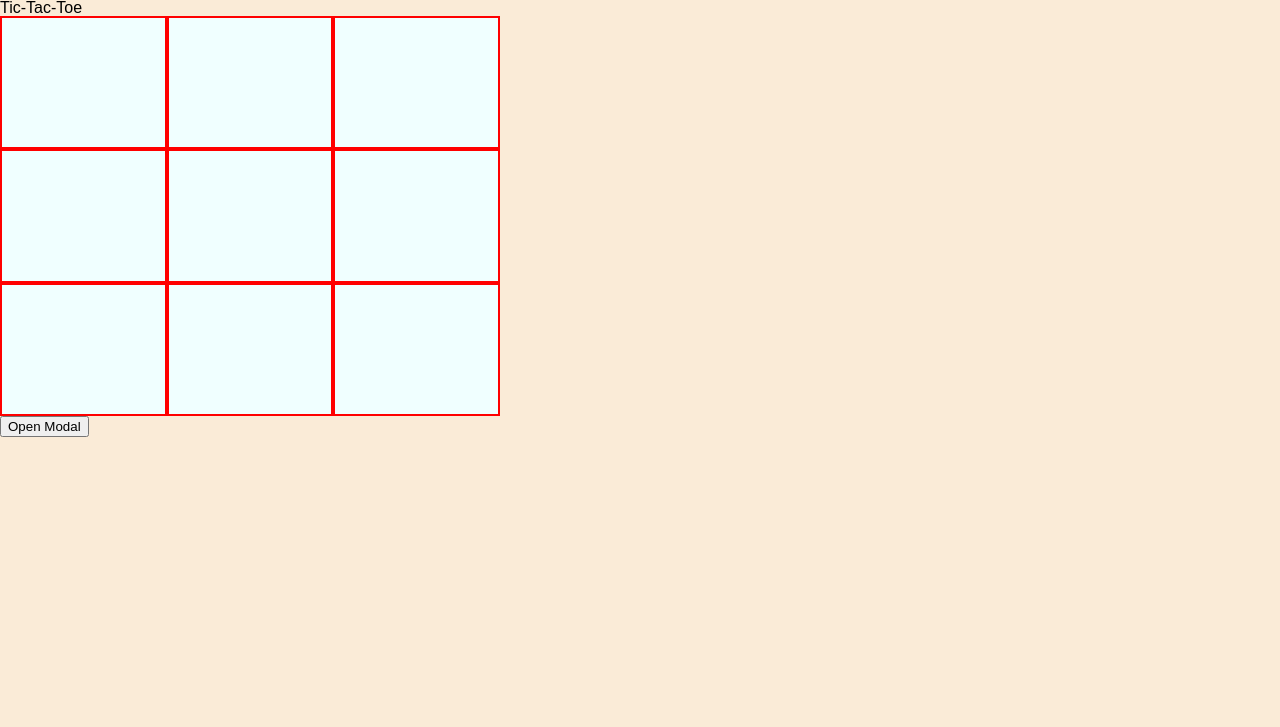
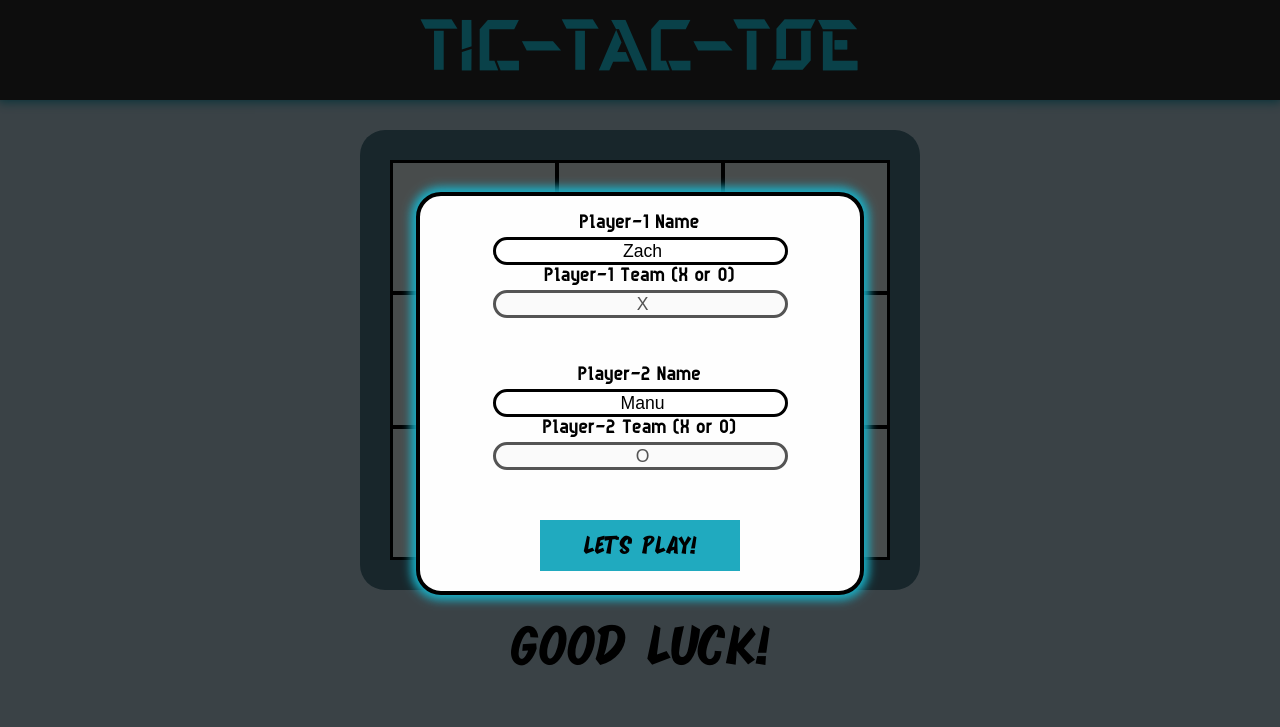
Before and after one commit to ZachLee12/Tic-Tac-Toe-Game, a plain HTML site: page index.html in a window 1280 px wide. Drawn offline with Linux system fonts and the light colour scheme.

Commit message:
Improve styling

```diff
--- a/index.html
+++ b/index.html
@@ -12,30 +12,29 @@
 </head>
 
 <body>
-    <header>
+    <header class="header">
         <p>Tic-Tac-Toe</p>
     </header>
 
-    <main>
+    <main class="main">
+        <div  class="gameboard-wrapper">
         <section class="gameboard">
-            <div class="field" id="0"></div>
-            <div class="field" id="1"></div>
-            <div class="field" id="2"></div>
-            <div class="field" id="3"></div>
-            <div class="field" id="4"></div>
-            <div class="field" id="5"></div>
-            <div class="field" id="6"></div>
-            <div class="field" id="7"></div>
-            <div class="field" id="8"></div>
+            <div class="field field-0" id="0"></div>
+            <div class="field field-1" id="1"></div>
+            <div class="field field-2" id="2"></div>
+            <div class="field field-3" id="3"></div>
+            <div class="field field-4" id="4"></div>
+            <div class="field field-5" id="5"></div>
+            <div class="field field-6" id="6"></div>
+            <div class="field field-7" id="7"></div>
+            <div class="field field-8" id="8"></div>
         </section>
+    </div>
 
-        <div class="players-turn"></div>
+        <div class="players-turn">Good luck!</div>
 
-        <!-- Trigger/Open The Modal -->
-        <button id="myBtn">Open Modal</button>
-
-        <!-- The Modal -->
-        <div id="myModal" class="modal">
+        <!-- The Initial Modal -->
+        <div id="myModal" class="initial-modal">
 
             <!-- Modal content -->
             <div class="modal-content">
--- a/script.js
+++ b/script.js
@@ -85,7 +85,6 @@ const displayController = (function () {
         render();
     }
 
-
     return {
         updateBoard
     }
@@ -147,11 +146,11 @@ const gameController = (function () {
     function placeCharOnField(field) {
         if (field.innerHTML !== "") return;
         if (playerOne.getPlayersTurn()) {
-            displayController.updateBoard(field, playerOne.getPlayerTeam(),playerTwo.getPlayerTeam())
+            displayController.updateBoard(field, playerOne.getPlayerTeam(), playerTwo.getPlayerName())
             playerOne.setPlayersTurn(false);
             playerTwo.setPlayersTurn(true);
         } else {
-            displayController.updateBoard(field, playerTwo.getPlayerTeam(),playerOne.getPlayerTeam())
+            displayController.updateBoard(field, playerTwo.getPlayerTeam(), playerOne.getPlayerName())
             playerOne.setPlayersTurn(true);
             playerTwo.setPlayersTurn(false);
         }
--- a/style.css
+++ b/style.css
@@ -1,6 +1,53 @@
+@font-face {
+    font-family: 'Debug';
+    src: url('./fonts/DebugFreeTrial-MVdYB.otf');
+}
+
+@font-face {
+    font-family: 'Plaguard';
+    src: url('./fonts/Plaguard-ZVnjx.otf');
+}
+
+@font-face {
+    font-family: 'Blomberg';
+    src: url('./fonts/Blomberg-8MKKZ.otf');
+}
+
+@font-face {
+    font-family: 'GameSansSerif';
+    src: url('./fonts/GameSansSerif7-oPGx.ttf');
+}
+
 html {
-    background-color: antiquewhite;
-    font-family: Arial, Helvetica, sans-serif;
+    background-color: #c3ddeb;
+}
+
+.header {
+    background-color: #2d2d2d;
+    box-shadow: 0px 0px 10px 2px #1aaac0;
+    height: 100px;
+    display: flex;
+}
+
+.header p {
+    margin: auto;
+    font-size: 4.5em;
+    font-family: 'Plaguard';
+    color: #1edaf6
+}
+
+.main {
+    display: grid;
+    grid-template: 1fr 0.2fr/ 1fr;
+}
+
+.main .gameboard-wrapper {
+    justify-self: center;
+    background-color: #508091;
+    border: none;
+    padding: 30px;
+    border-radius: 25px;
+    margin: 30px;
 }
 
 .gameboard {
@@ -9,28 +56,59 @@ html {
     grid-template: 1fr 1fr 1fr / 1fr 1fr 1fr;
     width: 500px;
     height: 400px;
-
 }
 
-.gameboard .field {
-    border: 2px solid red;
+.field {
+    border: 2px solid black;
     display: grid;
     justify-content: center;
     align-content: center;
+    font-family: 'Debug';
+    font-size: 7em;
+    transition: all 400ms;
+}
+
+.field-0,
+.field-1,
+.field-2 {
+    border-top: 3.5px solid black;
+}
+
+.field-0,
+.field-3,
+.field-6 {
+    border-left: 3.5px solid black;
+}
+
+.field-6,
+.field-7,
+.field-8 {
+    border-bottom: 3.5px solid black;
+}
+
+.field-2,
+.field-5,
+.field-8 {
+    border-right: 3.5px solid black;
 }
 
 .gameboard .field:hover {
-    background-color: #d6e5e5;
+    background-color: #8de9e9;
 }
 
 .gameboard .field:active {
-    background-color: #b5c2c2;
+    background-color: #73c3c3;
 }
 
+div.players-turn {
+    font-size: 3.5em;
+    font-family: 'Blomberg';
+    text-align: center;
+}
 
 /* The Modal (background) */
-.modal {
-    display: none;
+.initial-modal {
+    /* display:none; */
     position: fixed;
     /* Stay in place */
     z-index: 1;
@@ -45,27 +123,28 @@ html {
     /* Enable scroll if needed */
     background-color: rgb(0, 0, 0);
     /* Fallback color */
-    background-color: rgba(0, 0, 0, 0.4);
+    background-color: rgba(0, 0, 0, 0.7);
     /* Black w/ opacity */
 }
 
 /* Modal Content/Box */
 .modal-content {
     background-color: #fefefe;
+    border-radius: 25px;
+    border: 4px solid rgb(0, 0, 0);
+    box-shadow: 0px 0px 10px 5px #18b1c8;
     margin: 15% auto;
     /* 15% from the top and centered */
     padding: 20px;
-    border: 1px solid #888;
     width: min(40%, 400px);
     /* Could be more or less, depending on screen size */
 }
 
 .modal-content form {
-    background-color: #cecece;
     display: grid;
     justify-content: center;
     grid-template: 1fr 1fr 0.5fr / 1fr;
-    row-gap: 15px;
+    row-gap: 50px;
 }
 
 .modal-content form .player-container {
@@ -79,16 +158,51 @@ html {
     flex-direction: column;
     justify-content: center;
     align-items: center;
+    font-family: 'GameSansSerif';
     gap: 5px;
 }
+
 
 form input[type="text"] {
     height: 20px;
     border-radius: 25px;
     border: solid;
     padding-left: 7px;
-    width: 60%;
+    width: 70%;
     text-align: center;
+    font-size: 1.1em;
+    transition: all 400ms ease-in-out;
+}
+
+form input[type="text"]:hover{
+    background-color: #cbcbcb;
+    scale: 1.1;
+}
+
+form input[type="text"]:focus{
+    outline: #3ab5e6;
+    border-color: #3ab5e6;
+    box-shadow: inset 0px 0px 2px 2px #3ab5e6;
+    scale: 1.1;
+}
+
+form #play-btn {
+    background-color: #20aabf;
+    font-family: 'Blomberg';
+    font-size: 1.6em;
+    width: 200px;
+    justify-self: center;
+    transition: all 400ms ease-in-out;
+    border: none;
+}
+
+form #play-btn:hover {
+    background-color: #2cd1eb;
+    scale: 1.2;
+}
+
+form #play-btn:active {
+    background-color: #2490a0;
 }
 
 /* The Close Button */
```
Also changed, not shown: fonts/Blomberg-8MKKZ.otf (added), fonts/DebugFreeTrial-MVdYB.otf (added), fonts/GameSansSerif7-oPGx.ttf (added), fonts/Plaguard-ZVnjx.otf (added).
